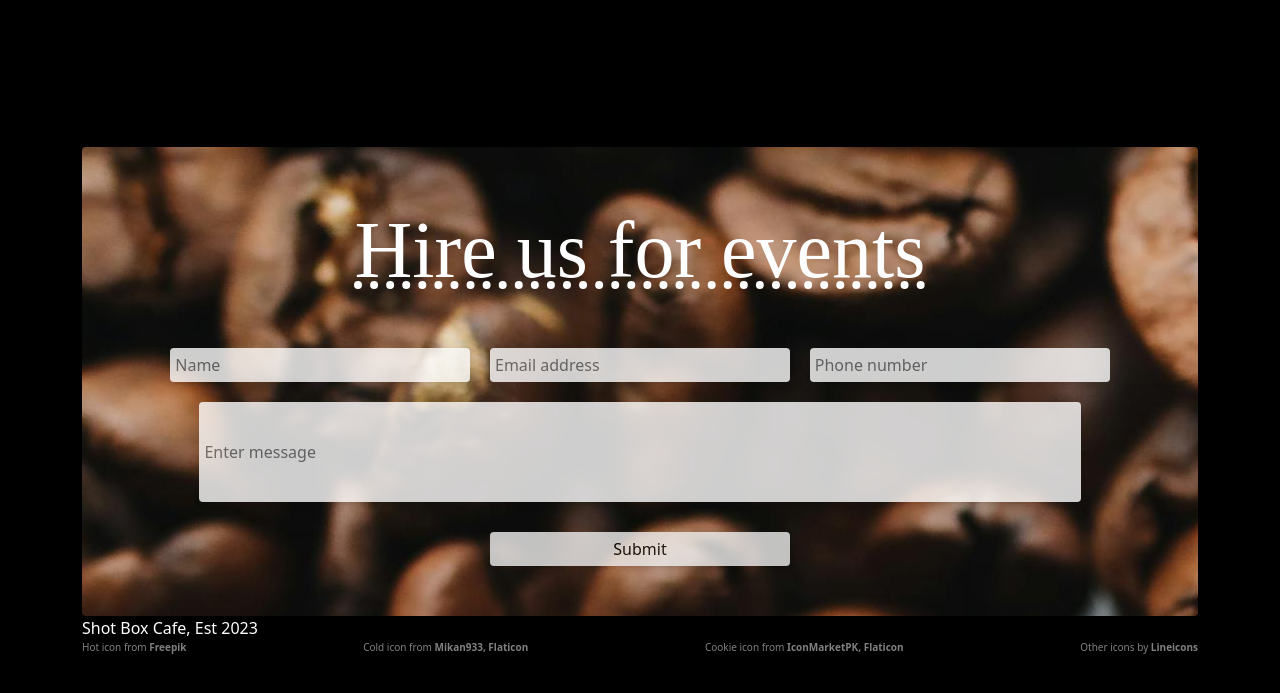
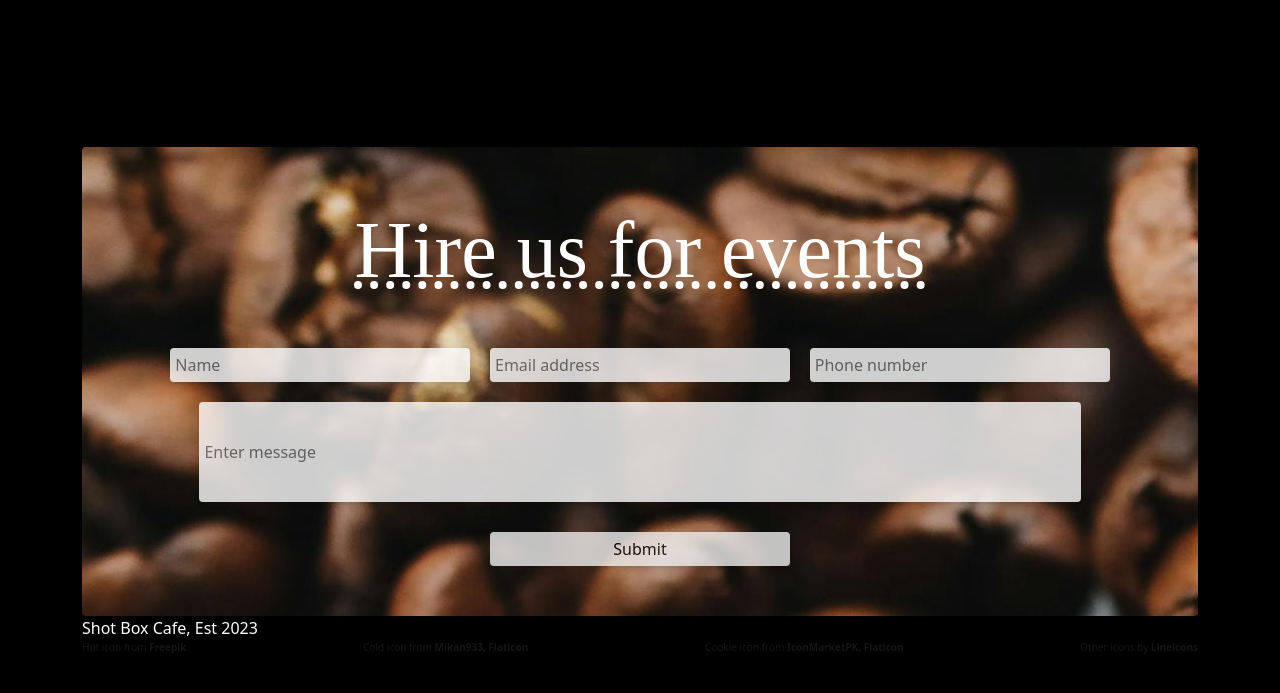
Before and after one commit to Harweeeee/shot-box-cafe, a React app: page / in a window 1280 px wide. Shown: the part 1021-1714 px from the top of the page. Built offline with nearby package versions, Linux system fonts and the light colour scheme; some packages are replaced by stand-ins of ours; a web font is replaced by a local one.

Commit message:
Attributions darkened

```diff
--- a/src/Landing.css
+++ b/src/Landing.css
@@ -63,7 +63,7 @@ h1 {
 }
 
 .attribution {
-    color: grey;
+    color: rgb(22, 21, 21);
     font-size: 10px;
     display: flex;
     justify-content: space-between;
```
